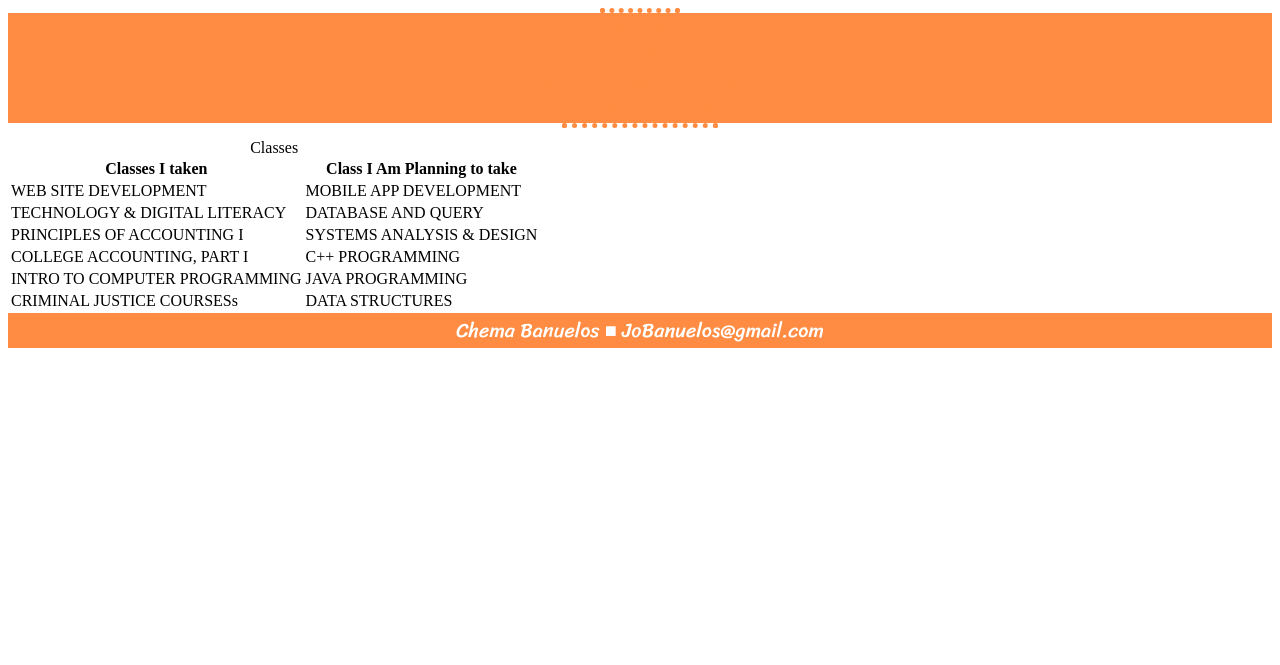
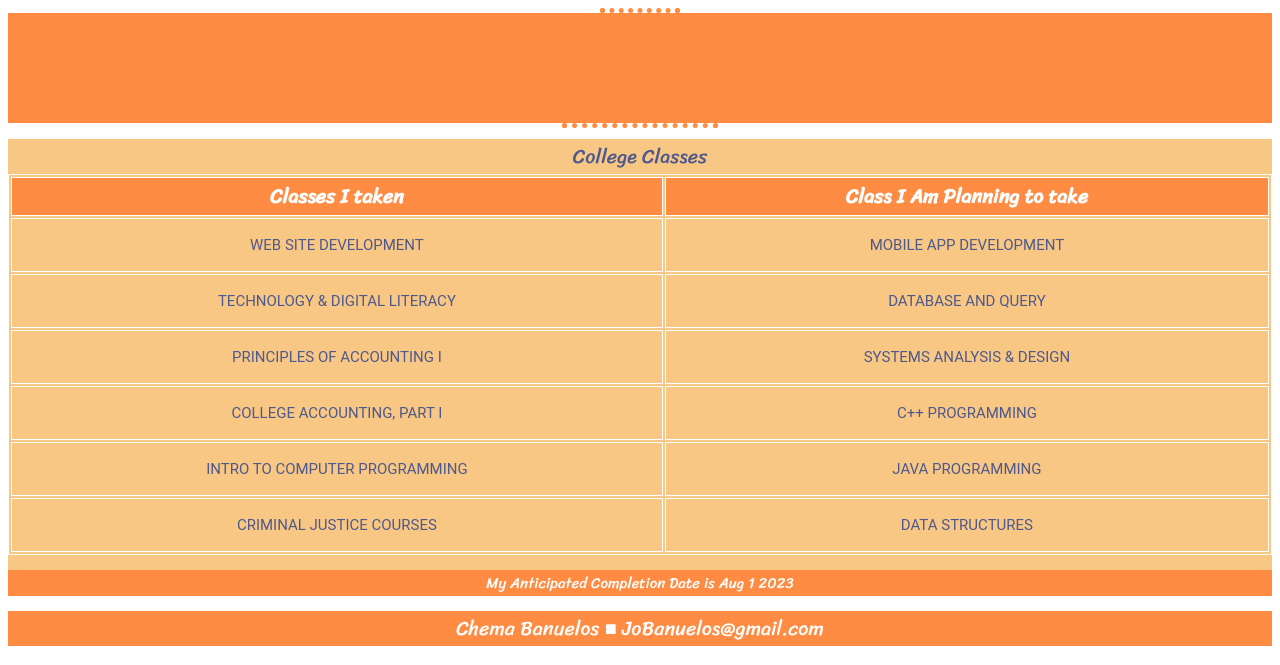
Before and after one commit to JoBanuelos/JoBanuelos.github.io, a plain HTML site: page college.html in a window 1280 px wide. Shown: the part 135-800 px from the top of the page. Drawn offline with Linux system fonts and the light colour scheme.

Commit message:
added CSS to the table in college.html

```diff
--- a/college.html
+++ b/college.html
@@ -26,9 +26,9 @@
       <li><a href="concepts.html">Concepts I Learned</a></li>
     </ul>
   </nav>
-
+<section class="table">
 <table>
-  <caption>Classes</caption>
+  <caption>College Classes</caption>
   <tr>
     <th>Classes I taken</th>
     <th>Class I Am Planning to take</th>
@@ -54,11 +54,12 @@
   <td>JAVA PROGRAMMING </td>
 </tr>
 <tr>
-  <td>CRIMINAL JUSTICE COURSESs</td>
+  <td>CRIMINAL JUSTICE COURSES</td>
   <td>DATA STRUCTURES</td>
 </tr>
 </table>
-
+<p> My Anticipated Completion Date is Aug 1 2023 </p>
+</section>
 
   <footer> Chema Banuelos ■ JoBanuelos@gmail.com  </footer>
   </body>
--- a/style.css
+++ b/style.css
@@ -191,10 +191,47 @@ footer{
    font-size: 20px;
 }
 
+/*Table CSS*/
 
+.table{
+  background-color: var(--light);
+  background-size: cover;
+  text-align: center;
+}
+table{
+  margin-left: auto;
+ margin-right: auto;
+ width: 100%;
+}
+caption{
+  font-family:Sriracha, sans-serif;
+  font-size: 20px;
+  color: var(--blue);
+}
+table, th, td {
+  border: 1px solid var(--white);
 
+}
+th{
+  background-color: var(--dark);
+  color: var(--white);
+  font-family:Sriracha, sans-serif;
+  font-size: 20px;
+}
 
+td{
+    font-family: roboto, sans-serif;
+    color: var(--blue);
+    height: 50px;
+    font-size: 15px;
+}
 
+.table p{
+  font-family:Sriracha, sans-serif;
+  font-size: 15px;
+  background-color: var(--dark);
+  color: var(--white);
+}
 
 
 
```
